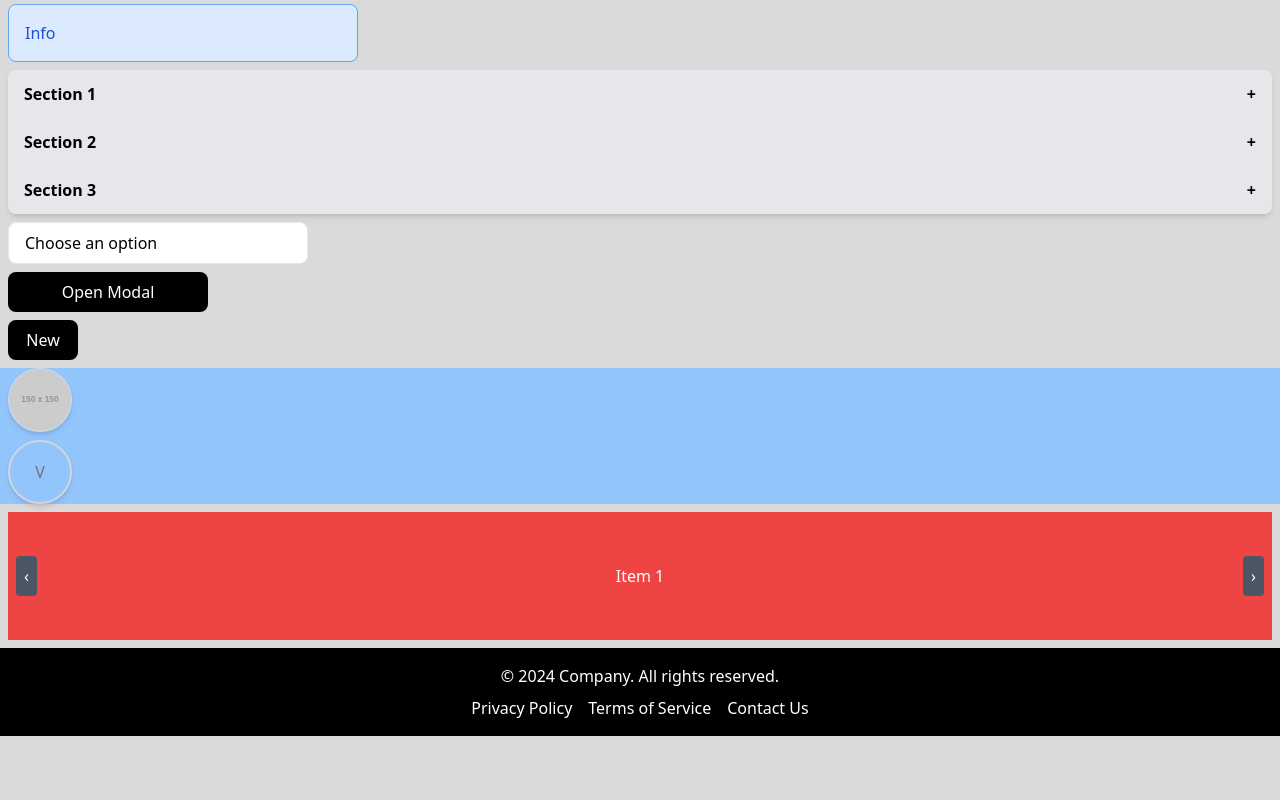
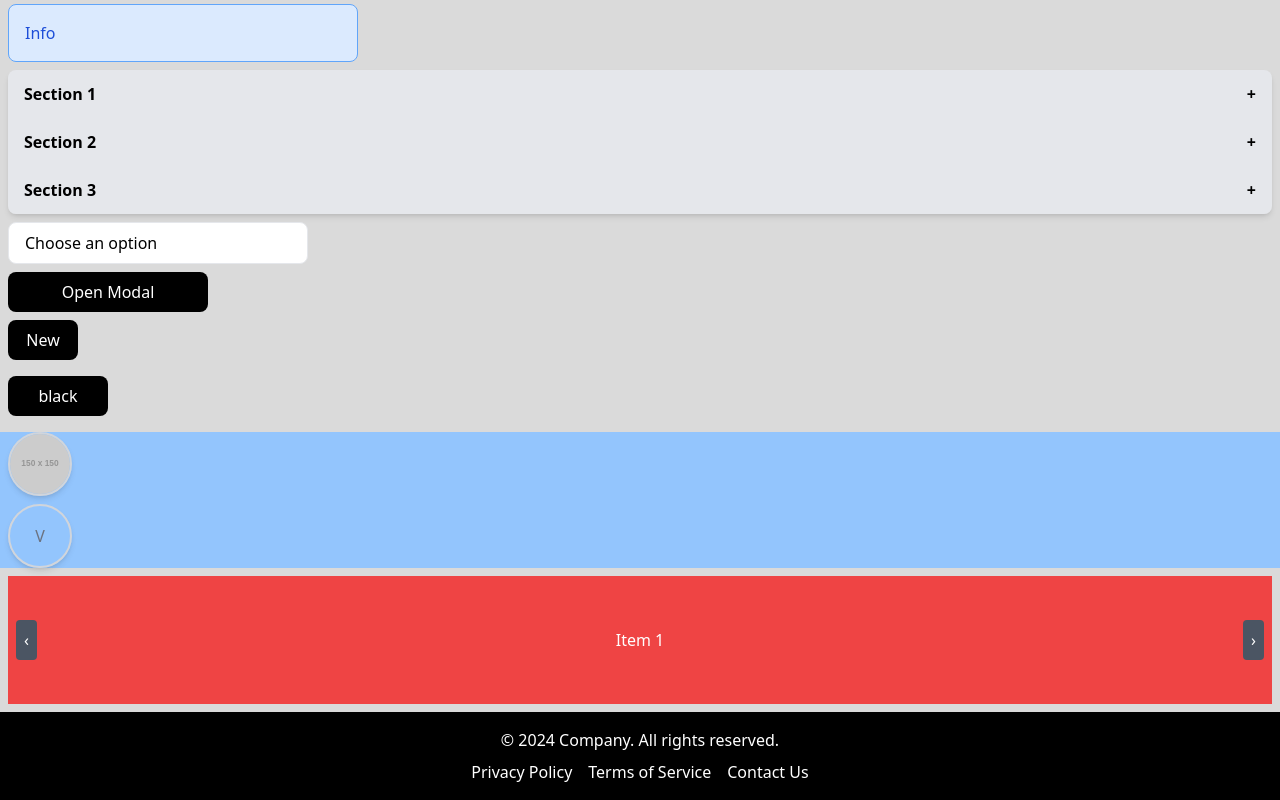
Before and after one commit to YpCIIIaK/reusable_components, a React (Create React App) app: page / in a window 1280 px wide. Shown: the part 1202-2002 px from the top of the page. Before the commit the page ends 1938 px from the top, so only its background shows below. Built offline with nearby package versions, Linux system fonts and the light colour scheme.

Commit message:
added tooltip

```diff
--- a/src/App.js
+++ b/src/App.js
@@ -13,6 +13,7 @@ import Avatar from "./components/avatar/Avatar";
 import Carousel from "./components/carousel/Carousel";
 import Navbar from "./components/navbar/Navbar";
 import Footer from "./components/footer/Footer";
+import Tooltip from "./components/tooltip/Tooltip";
 
 function App() {
     const handleClick = () => {};
@@ -240,6 +241,14 @@ function App() {
                 </Bage>
             </div>
 
+            <div className="mx-2">
+                <Tooltip text="black button">
+                    <Button onClick={handleClick} size='sm' styleType="black">
+                        black
+                    </Button>
+                </Tooltip>
+            </div>
+
             <div className="bg-blue-300">
                 <Avatar
                     src="https://via.placeholder.com/150"
--- /dev/null
+++ b/src/components/tooltip/Tooltip.jsx
@@ -0,0 +1,23 @@
+import React from 'react';
+
+const Tooltip = ({ text, children }) => {
+    const [visible, setVisible] = React.useState(false);
+
+    return (
+        <div className="relative inline-block">
+            <div
+                onMouseEnter={() => setVisible(true)}
+                onMouseLeave={() => setVisible(false)}
+            >
+                {children}
+            </div>
+            {visible && (
+                <div className="absolute bottom-full mb-1 left-1/2 transform -translate-x-1/2 bg-black text-white text-xs p-1 px-2 rounded">
+                    {text}
+                </div>
+            )}
+        </div>
+    );
+};
+
+export default Tooltip;
```
